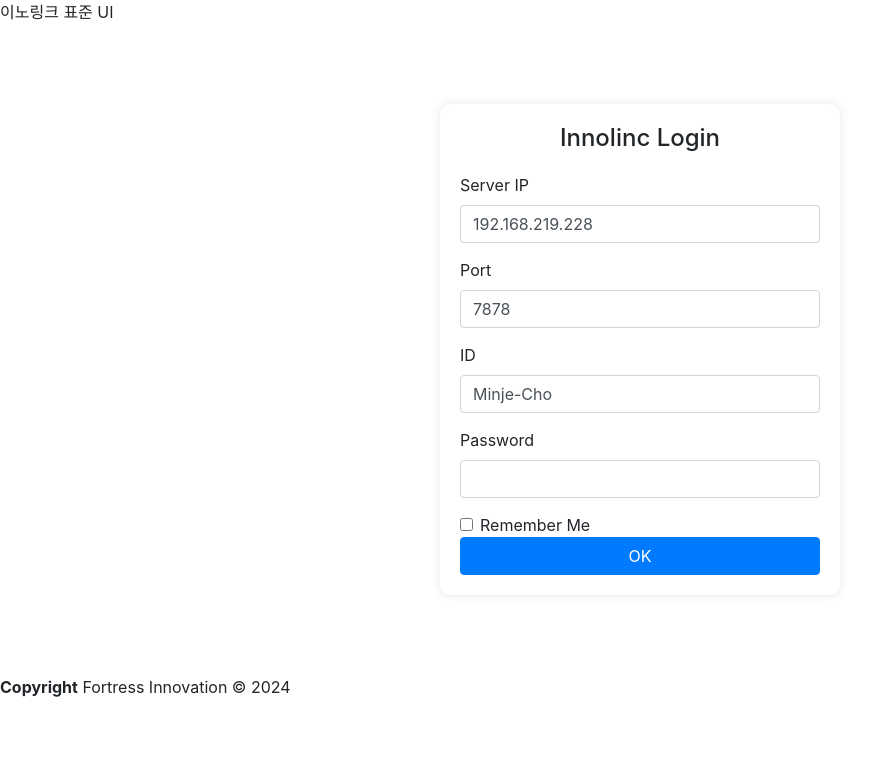
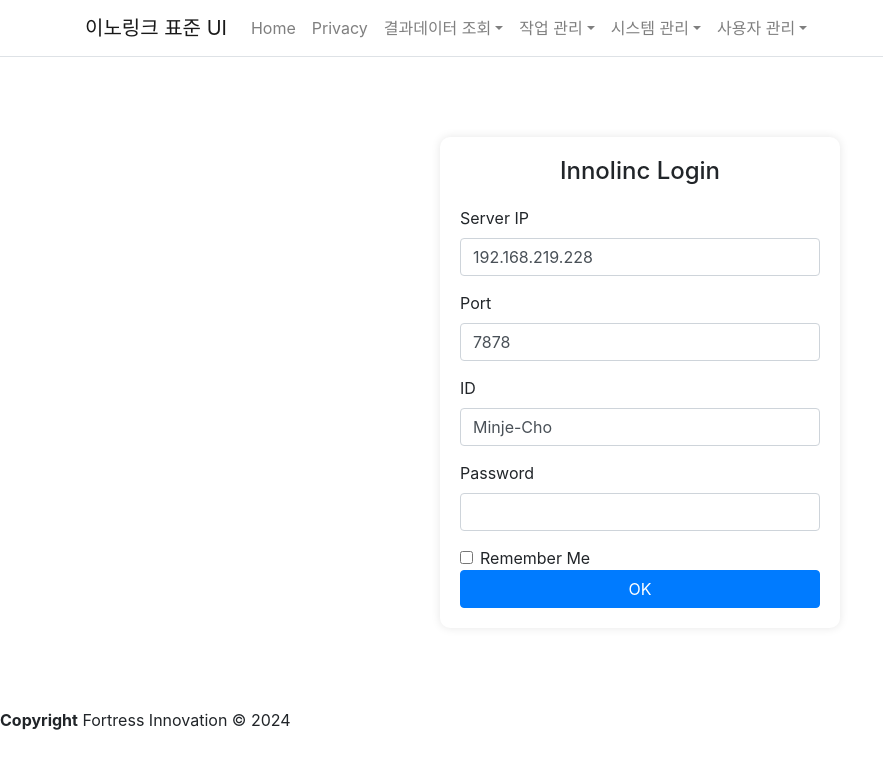
Before and after one commit to minjecho/innolinc_ui, a React (Create React App) app: page / in a window 1280 px wide. Shown: the top 768 px of the page, without its empty margins (0-883 px from the left). Built offline with nearby package versions, Linux system fonts and the light colour scheme.

Commit message:
Header Component

```diff
--- a/src/components/Header.js
+++ b/src/components/Header.js
@@ -2,9 +2,66 @@ import React from "react";
 
 function Header() {
     return(
-        <nav>
-            <div>
-                <a>이노링크 표준 UI</a>
+        <nav class="navbar navbar-expand-sm navbar-toggleable-sm navbar-light bg-white border-bottom box-shadow mb-3">
+            <div class="container">
+                <a class="navbar-brand" id="home-link">이노링크 표준 UI</a>
+                <button class="navbar-toggler" type="button" data-bs-toggle="collapse" data-bs-target="#mainNav" aria-controls="mainNav"
+                        aria-expanded="false" aria-label="Toggle navigation">
+                    <span class="navbar-toggler-icon"></span>
+                </button>
+                <div class="collapse navbar-collapse" id="mainNav">
+                    <ul class="navbar-nav me-auto mb-2 mb-sm-0">
+                        <li class="nav-item">
+                            <a class="nav-link" href="/Index">Home</a>
+                        </li>
+                        <li class="nav-item">
+                            <a class="nav-link" href="/Privacy">Privacy</a>
+                        </li>
+                    </ul>
+                    <ul class="navbar-nav ms-auto mb-2 mb-sm-0">
+                        <li class="nav-item dropdown">
+                            <a class="nav-link dropdown-toggle" href="#" id="resultsDropdown" role="button" data-bs-toggle="dropdown" aria-expanded="false">
+                                결과데이터 조회
+                            </a>
+                            <ul class="dropdown-menu" aria-labelledby="resultsDropdown">
+                                <li><a class="dropdown-item" href="#">신계약 시뮬레이션</a></li>
+                                <li><a class="dropdown-item" href="#">상품별 물량 설정</a></li>
+                                <li><a class="dropdown-item" href="#">룰량 및 가정민감도 설정</a></li>
+                                <li><a class="dropdown-item" href="#">신계약 시뮬레이션 결과</a></li>
+                            </ul>
+                        </li>
+                        <li class="nav-item dropdown">
+                            <a class="nav-link dropdown-toggle" href="#" id="workManagementDropdown" role="button" data-bs-toggle="dropdown" aria-expanded="false">
+                                작업 관리
+                            </a>
+                            <ul class="dropdown-menu" aria-labelledby="workManagementDropdown">
+                                <li><a class="dropdown-item" href="#">작업 현황</a></li>
+                                <li><a class="dropdown-item" href="#">작업 로그</a></li>
+                                <li><a class="dropdown-item" href="#">프로젝트 관리</a></li>
+                            </ul>
+                        </li>
+                        <li class="nav-item dropdown">
+                            <a class="nav-link dropdown-toggle" href="#" id="systemManagementDropdown" role="button" data-bs-toggle="dropdown" aria-expanded="false">
+                                시스템 관리
+                            </a>
+                            <ul class="dropdown-menu" aria-labelledby="systemManagementDropdown">
+                                <li><a class="dropdown-item" href="#">기초데이터 조회</a></li>
+                                <li><a class="dropdown-item" href="#">자산 관리</a></li>
+                                <li><a class="dropdown-item" href="#">로그 기록 관리</a></li>
+                            </ul>
+                        </li>
+                        <li class="nav-item dropdown">
+                            <a class="nav-link dropdown-toggle" href="#" id="userManagementDropdown" role="button" data-bs-toggle="dropdown" aria-expanded="false">
+                                사용자 관리
+                            </a>
+                            <ul class="dropdown-menu" aria-labelledby="userManagementDropdown">
+                                <li><a class="dropdown-item" href="/Account/UserSettings">사용자 설정</a></li>
+                                <li><a class="dropdown-item" href="#">권한 설정</a></li>
+                                <li><a class="dropdown-item" href="#">비밀번호 초기화</a></li>
+                            </ul>
+                        </li>
+                    </ul>
+                </div>
             </div>
         </nav>
     )
```
